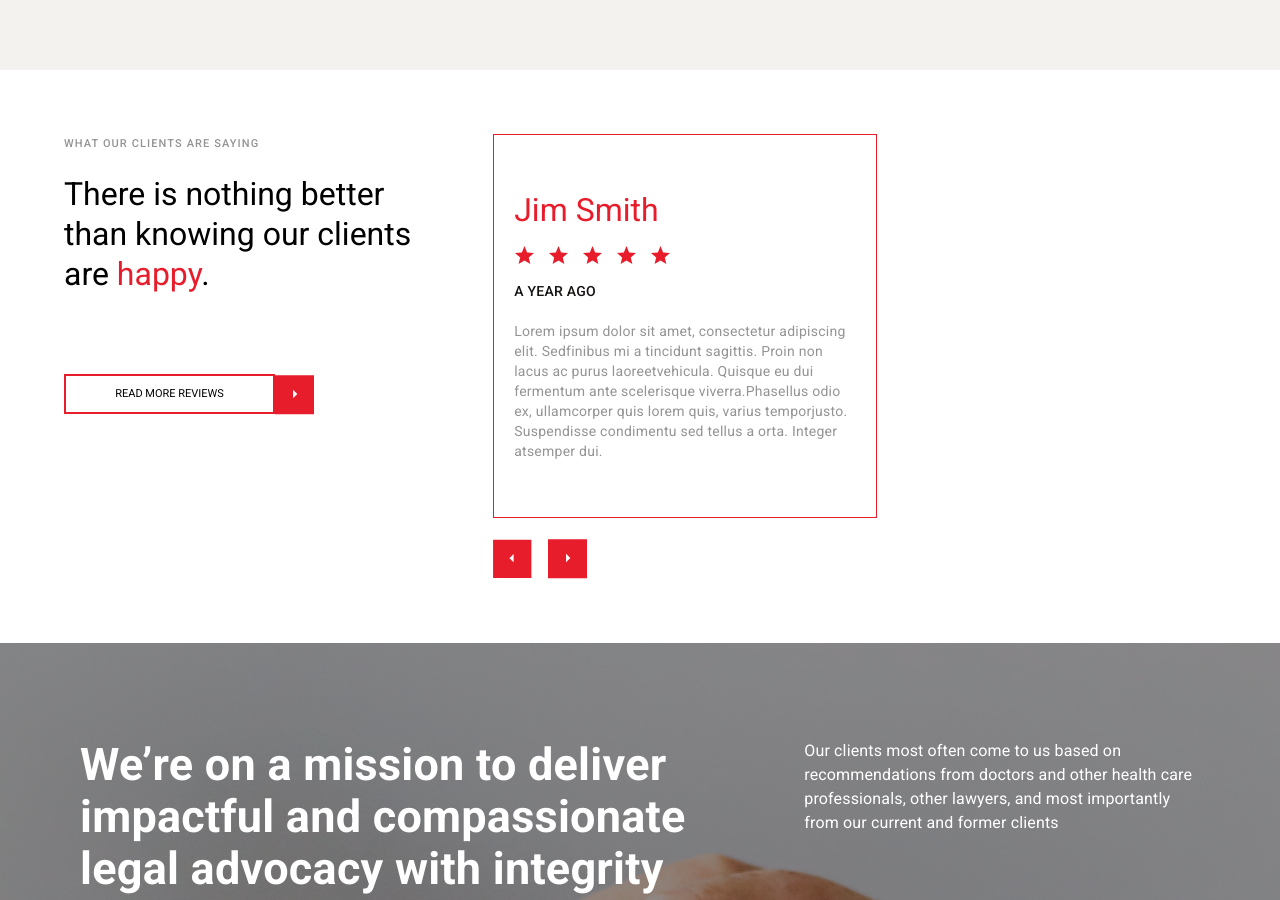
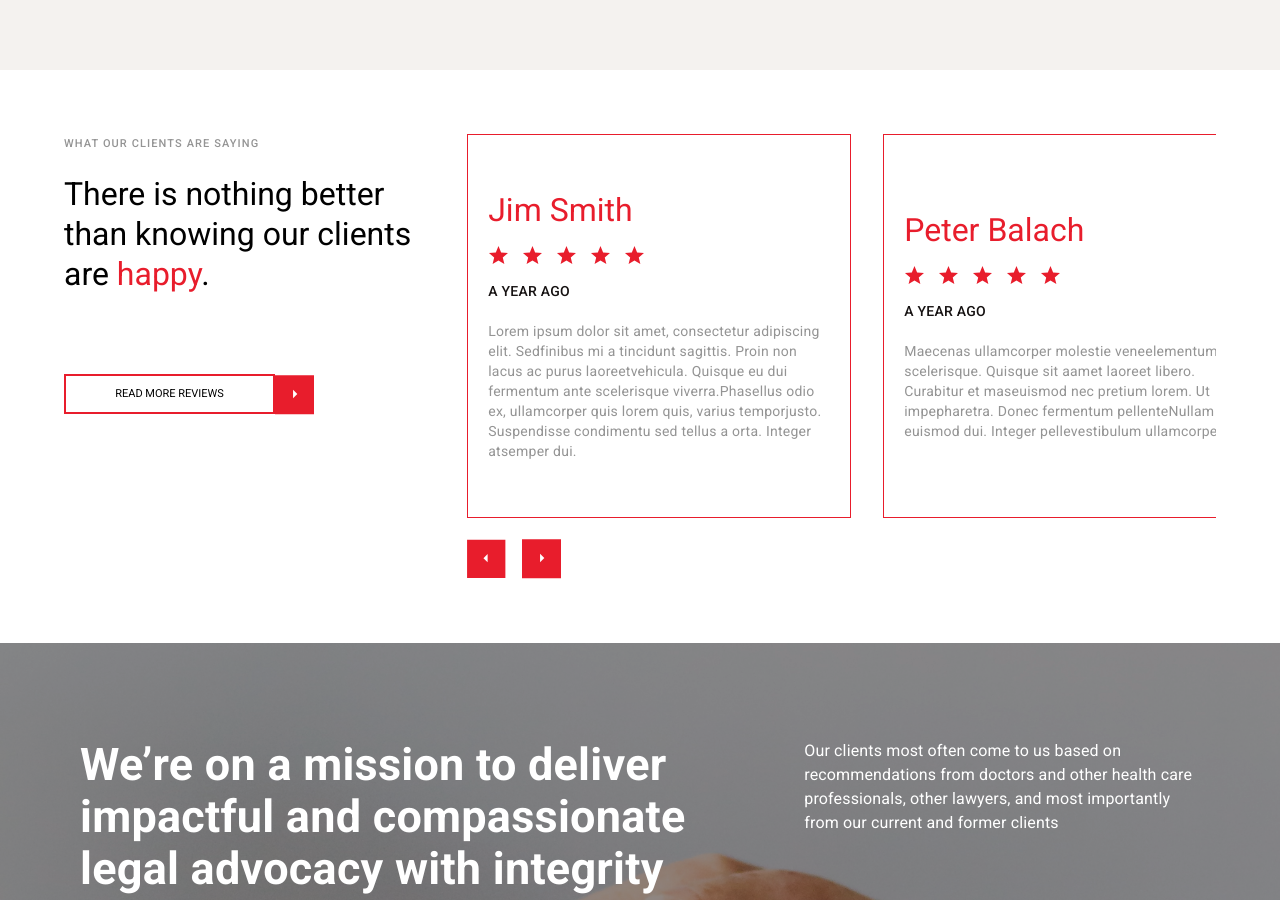
Before and after one commit to DevOluwatoyin/commercial-website, a React (Vite) app: page / in a window 1280 px wide. Shown: the part 2940-3840 px from the top of the page. Built offline with nearby package versions, Linux system fonts and the light colour scheme.

Commit message:
Add carousel with a continous loop

```diff
--- a/src/components/Carousel.jsx
+++ b/src/components/Carousel.jsx
@@ -1,8 +1,8 @@
 import React, { useState } from "react";
 import ArrowRight from "../assets/arrow-right.svg";
 import ArrowLeft from "../assets/arrow-left.svg";
-import { testimonies } from "../constants/instructions";
 import CarouselItem from "./CarouselItem";
+import { testimonies } from "../constants/testimonies";
 
 const Carousel = () => {
   const [currentIndex, setCurrentIndex] = useState(0);
@@ -28,6 +28,7 @@ const Carousel = () => {
           />
         ))}
       </div>
+
       <div className="flex items-center gap-4">
         <button onClick={previousItem}>
           <img src={ArrowLeft} alt="Previous" />
--- a/src/components/CarouselItem.jsx
+++ b/src/components/CarouselItem.jsx
@@ -5,7 +5,8 @@ import stars from "../assets/stars.svg";
 const CarouselItem = ({ detail, isVisible }) => {
   return (
     <div
-      className={`flex w-72 flex-shrink-0 items-center justify-center space-y-7 border border-primary-main p-5 md:h-96 md:w-96 ${isVisible ? "block" : "hidden"}`}
+      className={`flex w-72 flex-shrink-0 items-center justify-center space-y-7 border border-primary-main p-5 md:h-96 md:w-96`}
+      style={{ order: isVisible ? -1 : "initial" }}
     >
       <div>
         <div className="space-y-4">
--- a/src/constants/instructions.js
+++ b/src/constants/instructions.js
@@ -30,21 +30,3 @@ export const accidentInstructions = [
     more: "When it comes to accidents and personal injuries, speak to a lawyer as soon as possible. Understandably, an accident is a very difficult time for anyone, but delays can limit or even extinguish your rights of commencing a lawsuit or obtaining accident benefits from the insurance company as there are timelines that need to be followed. You can contact us by telephone, email, or the form on our website to book a free consultation. We will assist you in understanding the importance of the above and protect the evidence necessary to build your personal injury case.",
   },
 ];
-
-export const testimonies = [
-  {
-    name: "Jim Smith",
-    testimony:
-      "Lorem ipsum dolor sit amet, consectetur adipiscing elit. Sedfinibus mi a tincidunt sagittis. Proin non lacus ac purus laoreetvehicula. Quisque eu dui fermentum ante scelerisque viverra.Phasellus odio ex, ullamcorper quis lorem quis, varius temporjusto. Suspendisse condimentu sed tellus a orta. Integer atsemper dui.",
-  },
-  {
-    name: "Peter Balach",
-    testimony:
-      "Maecenas ullamcorper molestie veneelementum scelerisque. Quisque sit aamet laoreet libero. Curabitur et maseuismod nec pretium lorem. Ut impepharetra. Donec fermentum pellenteNullam id euismod dui. Integer pellevestibulum ullamcorper",
-  },
-  {
-    name: "Jim Smith",
-    testimony:
-      "Lorem ipsum dolor sit amet, consectetur adipiscing elit. Sedfinibus mi a tincidunt sagittis. Proin non lacus ac purus laoreetvehicula. Quisque eu dui fermentum ante scelerisque viverra.Phasellus odio ex, ullamcorper quis lorem quis, varius temporjusto. Suspendisse condimentu sed tellus a orta. Integer atsemper dui.",
-  },
-];
--- /dev/null
+++ b/src/constants/testimonies.js
@@ -0,0 +1,22 @@
+export const testimonies = [
+  {
+    name: "Jim Smith",
+    testimony:
+      "Lorem ipsum dolor sit amet, consectetur adipiscing elit. Sedfinibus mi a tincidunt sagittis. Proin non lacus ac purus laoreetvehicula. Quisque eu dui fermentum ante scelerisque viverra.Phasellus odio ex, ullamcorper quis lorem quis, varius temporjusto. Suspendisse condimentu sed tellus a orta. Integer atsemper dui.",
+  },
+  {
+    name: "Peter Balach",
+    testimony:
+      "Maecenas ullamcorper molestie veneelementum scelerisque. Quisque sit aamet laoreet libero. Curabitur et maseuismod nec pretium lorem. Ut impepharetra. Donec fermentum pellenteNullam id euismod dui. Integer pellevestibulum ullamcorper",
+  },
+  {
+    name: "Owen Snow",
+    testimony:
+      "Lorem ipsum dolor sit amet, consectetur adipiscing elit. Sedfinibus mi a tincidunt sagittis. Proin non lacus ac purus laoreetvehicula. Quisque eu dui fermentum ante scelerisque viverra.Phasellus odio ex, ullamcorper quis lorem quis, varius temporjusto. Suspendisse condimentu sed tellus a orta. Integer atsemper dui.",
+  },
+  {
+    name: "Brown Sydney",
+    testimony:
+      "Lorem ipsum dolor sit amet, consectetur adipiscing elit. Sedfinibus mi a tincidunt sagittis. Proin non lacus ac purus laoreetvehicula. Quisque eu dui fermentum ante scelerisque viverra.Phasellus odio ex, ullamcorper quis lorem quis, varius temporjusto. Suspendisse condimentu sed tellus a orta. Integer atsemper dui.",
+  },
+];
```
